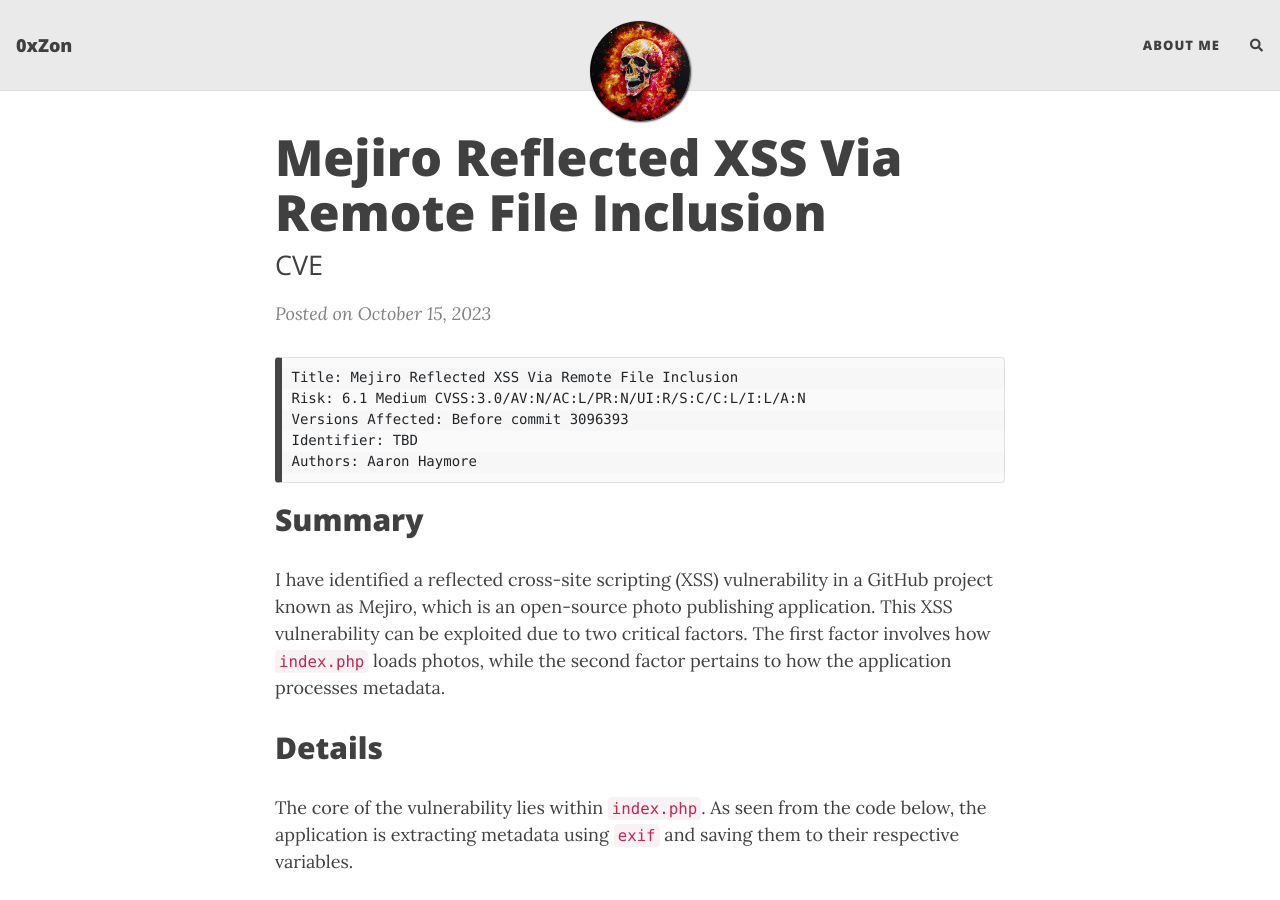
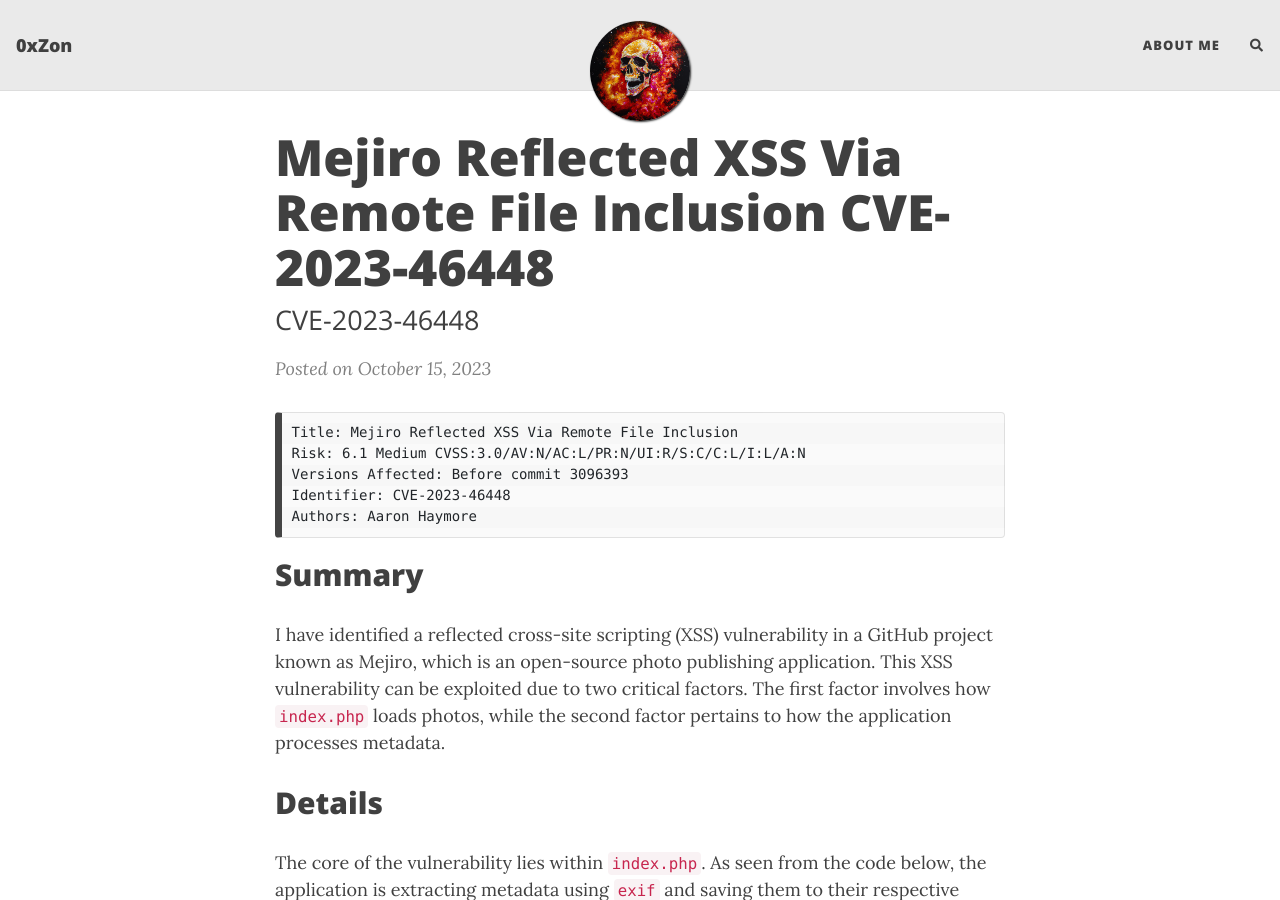
Before and after one commit to 0xZon/0xZon.github.io, a Jekyll site: the page built from _posts/2023-10-15-Mejiro-Reflected-XSS-Via-Remote-File-Inclusion-CVE-2023-46448.md, in a window 1280 px wide and 900 px high. Built offline with Jekyll 4.4.1, drawn with Linux system fonts in a browser that asks for light colours; nearby versions of some CDN libraries; comment, search, counter and statistics services are not loaded.

Commit message:
Update and rename 2023-10-15-Mejiro-Reflected-XSS-Via-Remote-File-Inclusion.md to 2023-10-15-Mejiro-Reflected-XSS-Via-Remote-File-Inclusion-CVE-2023-46448.md

````diff
--- a/_posts/2023-10-15-Mejiro-Reflected-XSS-Via-Remote-File-Inclusion.md
+++ b/_posts/2023-10-15-Mejiro-Reflected-XSS-Via-Remote-File-Inclusion-CVE-2023-46448.md
@@ -1,7 +1,7 @@
 ---
 layout: post
-title: Mejiro Reflected XSS Via Remote File Inclusion
-subtitle: CVE
+title: Mejiro Reflected XSS Via Remote File Inclusion CVE-2023-46448
+subtitle: CVE-2023-46448
 thumbnail-img: /assets/img/CVE-2022-27475/bug.png
 tags: [CVE]
 ---
@@ -10,7 +10,7 @@ tags: [CVE]
 Title: Mejiro Reflected XSS Via Remote File Inclusion
 Risk: 6.1 Medium CVSS:3.0/AV:N/AC:L/PR:N/UI:R/S:C/C:L/I:L/A:N
 Versions Affected: Before commit 3096393
-Identifier: TBD
+Identifier: CVE-2023-46448
 Authors: Aaron Haymore
 ```
 
````
